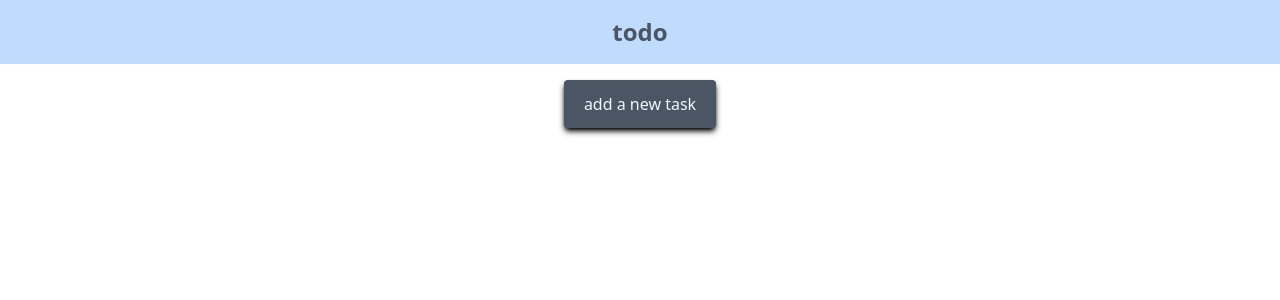
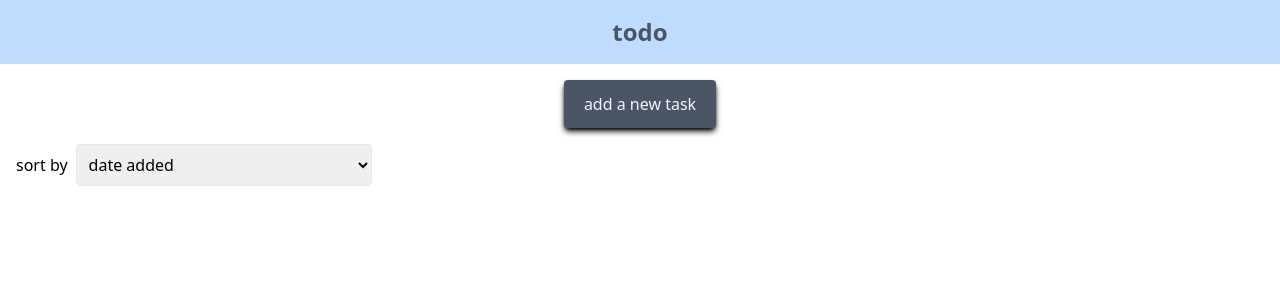
Before and after one commit to zeynepsakkaya/todo-with-react, a React (Create React App) app: page / in a window 1280 px wide. Shown: the top 300 px of the page. Built offline with nearby package versions, Linux system fonts and the light colour scheme.

Commit message:
sort button added

```diff
--- a/src/App.js
+++ b/src/App.js
@@ -6,6 +6,7 @@ import ToDoList from "./components/ToDoList";
 function App() {
   const [tasks, setTasks] = useState([]);
   const [isFormVisible, setIsFormVisible] = useState(false);
+  const [sortBy, setSortBy] = useState("dateAdded");
 
   const addTask = (task) => {
     const newTask = {
@@ -16,7 +17,7 @@ function App() {
       completed: false,
     };
     setTasks([...tasks, newTask]);
-    setIsFormVisible(false); // Hide the form after adding a task
+    setIsFormVisible(false);
   };
 
   const toggleComplete = (taskId) => {
@@ -31,6 +32,28 @@ function App() {
     setTasks(tasks.filter((task) => task.id !== taskId));
   };
 
+  const sortedTasks = [...tasks].sort((a, b) => {
+    if (a.completed !== b.completed) {
+      return a.completed ? 1 : -1;
+    }
+
+    if (sortBy === "dateAdded") {
+      return b.id - a.id;
+    } else if (sortBy === "timeRemaining") {
+      const now = new Date();
+      const timeRemainingA = new Date(a.dueDate) - now;
+      const timeRemainingB = new Date(b.dueDate) - now;
+      return timeRemainingA - timeRemainingB;
+    } else if (sortBy === "dueDate") {
+      const now = new Date();
+      const timeRemainingA = new Date(a.dueDate) - now;
+      const timeRemainingB = new Date(b.dueDate) - now;
+      return timeRemainingB - timeRemainingA;
+    }
+
+    return 0;
+  });
+
   return (
     <div className="min-h-screen">
       <Header />
@@ -44,8 +67,21 @@ function App() {
 
         {isFormVisible && <ToDoForm addTask={addTask} />}
 
+        <div className="my-4">
+          <label className="mr-2">sort by</label>
+          <select
+            value={sortBy}
+            onChange={(e) => setSortBy(e.target.value)}
+            className="p-2 border rounded"
+          >
+            <option value="dateAdded">date added</option>
+            <option value="timeRemaining">time remaining (lowest to highest)</option>
+            <option value="dueDate">time remaining (highest to lowest)</option>
+          </select>
+        </div>
+
         <ToDoList
-          tasks={tasks}
+          tasks={sortedTasks}
           toggleComplete={toggleComplete}
           removeTask={removeTask}
         />
--- a/src/components/ToDoForm.js
+++ b/src/components/ToDoForm.js
@@ -7,6 +7,15 @@ const ToDoForm = ({ addTask }) => {
 
   const handleSubmit = (e) => {
     e.preventDefault();
+
+    const now = new Date();
+    const selectedDate = new Date(dueDate);
+
+    if (selectedDate < now) {
+      alert("Due date cannot be in the past.");
+      return;
+    }
+
     if (input.trim()) {
       addTask({ text: input, dueDate, color });
       setInput("");
```
